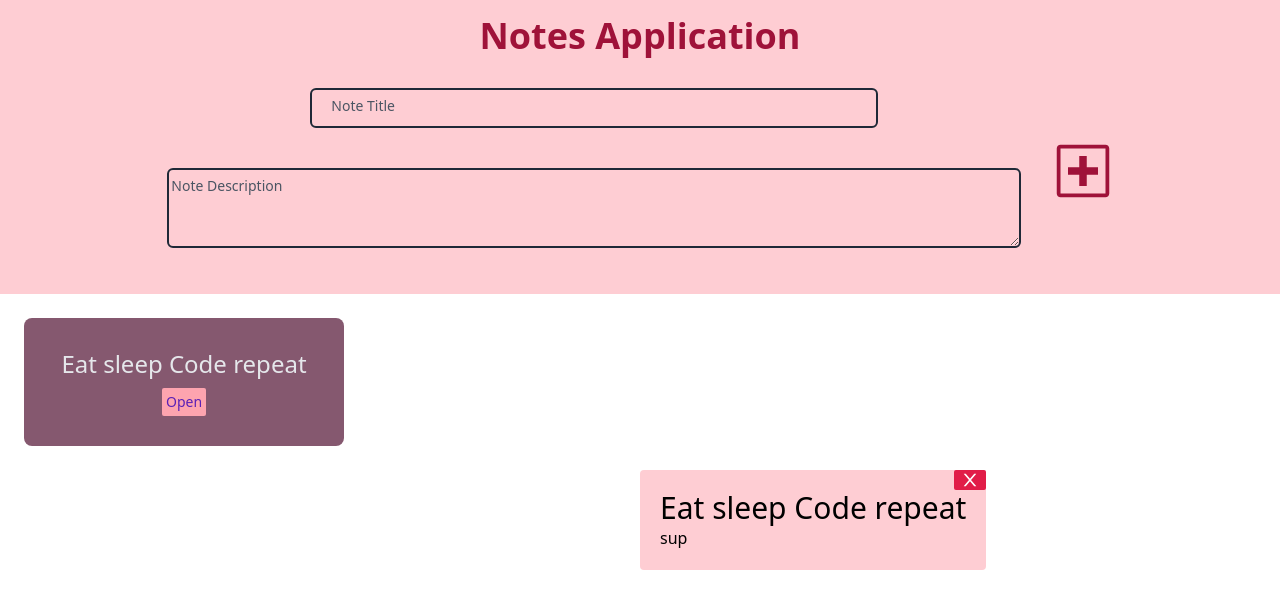
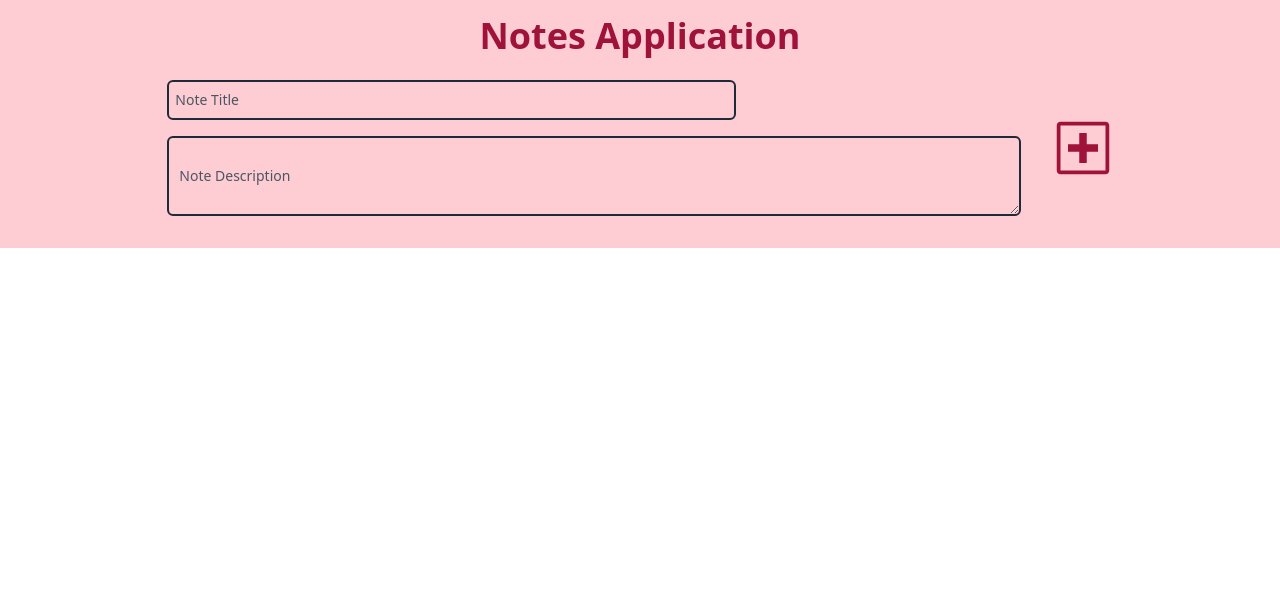
Before and after one commit to Sakif04/React_Note, a React (Vite) app: page / in a window 1280 px wide. Shown: the top 608 px of the page. Built offline with nearby package versions, Linux system fonts and the light colour scheme.

Commit message:
added most of the functionality and styling

```diff
--- a/src/App.tsx
+++ b/src/App.tsx
@@ -10,7 +10,7 @@ function App() {
       <div className="App">
         <Header />
         <AddNote />
-        <ModalList />
+        <ModalList className="note-list" />
       </div>
     </NoteProvider>
   )
--- a/src/assets/tailwind.css
+++ b/src/assets/tailwind.css
@@ -4,7 +4,9 @@
 
 
 @layer components{
-
+    .note-list{
+        @apply flex ;
+    }
     .header{
         @apply text-center bg-rose-200 h-10 text-4xl text-rose-800 font-bold py-4 font-sans;
     }
@@ -25,25 +27,27 @@
         @apply my-2 text-center relative;
     }
     .label{
-        @apply absolute top-6 rounded-sm px-1 text-gray-600 text-sm transition-all peer-focus-within:bg-rose-200;
+        @apply absolute  rounded-sm px-1 text-gray-600 text-sm transition-all bg-rose-200 z-20;
 
     }
     .label-desc{
-        @apply left-0;
+        @apply absolute duration-300 transform -translate-y-4 scale-75 top-2 z-10 origin-[0] px-2 left-1 ;
+        @apply peer-focus:px-2 peer-placeholder-shown:scale-100 peer-placeholder-shown:-translate-y-1/2 peer-placeholder-shown:top-1/2 peer-focus:top-2 peer-focus:scale-75 peer-focus:-translate-y-4 ;
     }
 
     .label-title{
-        @apply left-40 ml-0 ;
+        @apply left-1 ml-0 absolute duration-300 transform -translate-y-4 scale-75 top-2 z-10 origin-[0];
+        @apply peer-focus:px-2 peer-placeholder-shown:scale-100 peer-placeholder-shown:-translate-y-1/2 peer-placeholder-shown:top-1/2 peer-focus:top-2 peer-focus:scale-75 peer-focus:-translate-y-4 ;
     }
 
     .input{
-        @apply w-full text-gray-900 placeholder-transparent bg-rose-200 border-gray-800 border-2 rounded-md focus:outline-none focus:border-red-400 my-4 ;
+        @apply w-full p-2 text-gray-900 placeholder-transparent bg-rose-200 border-gray-800 border-2 rounded-md focus:outline-none focus:border-red-400 my-4 ;
     }
     .input-title{
         @apply h-10 w-2/3 ;
     }
     .input-desc{
-        @apply h-20 w-full;
+        @apply h-20 w-full peer-focus:-translate-y-4 left-1;
     }
     .btn-add{
         @apply text-6xl col-start-6 col-end-10 self-center text-rose-800 ;
@@ -57,13 +61,4 @@
     .delete_icon{
         @apply text-white text-xl ;
     }
-
 }
-.input:focus ~ label,
-.input:not(:placeholder-shown) ~ .label
-.input-desc:focus ~ .label-desc,
-.input-desc:not(:placeholder-shown) ~ .label-desc{
-  @apply transform;
-  @apply scale-75;
-  @apply -translate-y-5;
-}
--- a/src/components/AddNote.tsx
+++ b/src/components/AddNote.tsx
@@ -1,5 +1,5 @@
 import { stringify } from 'querystring';
-import React, { useContext } from 'react'
+import React, { ChangeEvent, useContext } from 'react'
 import { useState } from 'react';
 import NoteContext from '../context/NoteContext';
 import {GoDiffAdded} from 'react-icons/go';
@@ -8,13 +8,15 @@ import { noteType } from '../types/noteType.d';
 
 
 function AddNote() {
-    const [note, setNote] = useState({
+    const initialState={
         title:'',
         description:''
-    });
+    }
+
+    const [note, setNote] = useState(initialState);
 
     // get list from the context
-    const {noteList}=useContext(NoteContext);
+    const {noteList,updateNotelist}=useContext(NoteContext);
 
 
     const handleForm=(e:React.FormEvent<HTMLFormElement>)=>{
@@ -25,11 +27,16 @@ function AddNote() {
             [target.name]:target.value
         } ))
     }
+
     const handleSubmit =(e:React.FormEvent<HTMLFormElement>) =>{
         e.preventDefault();
         if(note.title==="" || note.description==="") return;
-        const newNote={...note,id:noteList.length+1}
-        noteList.push(newNote);
+        const newNote:noteType={...note,id:noteList.length+1};
+        noteList===[] && noteList.push(newNote)
+        let newNotelist=[...noteList,newNote];
+        updateNotelist(newNotelist);
+        localStorage.setItem("notes",JSON.stringify(newNotelist));
+        setNote(initialState)
         console.log(noteList);
     }
 
@@ -37,12 +44,12 @@ function AddNote() {
     <form className='note-add-form' onSubmit={handleSubmit}>
         <div className="inputs">
             <div className="title">
-                <input type="text" name="title" value={note.title}  className='peer input input-title' placeholder=' ' onChange={handleForm}/>
+                <input type="text" name="title" value={note.title}  className='block peer input input-title' placeholder=' ' onChange={handleForm}/>
                 <label htmlFor="title" className='label label-title'> Note Title</label>
             </div>
+
             <div className="description">
-
-                <textarea  name="description" className='peer input input-desc' value={note.description} placeholder=' '  onChange={handleForm}></textarea>
+                <textarea  name="description" className='block peer input input-desc' value={note.description} placeholder=' ' onChange={handleForm}></textarea>
                 <label htmlFor="description" className='label label-desc'> Note Description</label>
             </div>
         </div>
--- a/src/components/Modal.tsx
+++ b/src/components/Modal.tsx
@@ -9,11 +9,11 @@ type modalProp={
 }
 export default function Modal({title,description}:modalProp)  {
 
-    const [modalState,SetModal]=useState(true);
+    const [modalState,SetModal]=useState(false);
     const clickHandle=()=>SetModal((state)=>!state);
     const modal=(
     <React.Fragment>
-        <div className="modal">
+        <div className="modal" >
             <h1 className="text-3xl">
                 {title}
             </h1>
--- a/src/components/ModalList.tsx
+++ b/src/components/ModalList.tsx
@@ -1,9 +1,18 @@
-import React from 'react'
-import Modal from './Modal'
+import React, { useContext, useEffect } from 'react'
+import NoteContext from '../context/NoteContext';
+import { noteType } from '../types/noteType.d';
+import Modal from './Modal';
+
 
 function ModalList() {
+  const {noteList}=useContext(NoteContext);
+  useEffect(()=>{},[noteList]);
+
+  const data=noteList.map(note=><Modal title={note.title} key={note.id} description={note.description} />);
   return (
-    <Modal title={"Eat sleep Code repeat"} description={"sup"} />
+  <>
+    {data}
+  </>
   )
 }
 
--- a/src/context/NoteContext.tsx
+++ b/src/context/NoteContext.tsx
@@ -3,7 +3,11 @@ import{ noteType} from './../types/noteType.d'
 
 
 let noteList:noteType[]=[];
-const value={noteList}
-const NoteContext=createContext({noteList});
+
+const setNotelist:Function=()=> {}
+
+
+const value={noteList,setNotelist}
+const NoteContext=createContext(value);
 
 export default NoteContext;
--- a/src/context/NoteProvider.tsx
+++ b/src/context/NoteProvider.tsx
@@ -1,4 +1,4 @@
-import React from 'react';
+import React, { useState } from 'react';
 import { createContext } from 'react';
 import {noteType} from "./../types/noteType.d"
 import NoteContext from './NoteContext';
@@ -10,14 +10,17 @@ type NoteProps={
 
 
 export default function NoteProvider( {children}:NoteProps){
-  let noteList :noteType[]=[
-    {
-      id:1,
-      title:"eat Sleep Repeat",
-      description:"Burp during eating & Dream during sleep"
-    }
-  ];
-  const value={noteList}
+
+  let notes=[{id:0,title:'Dream Big',descripion:"koto je shopno"}];
+
+  const [noteList,setNotelist]=useState([]);
+
+  function updateNotelist(newNotelist:noteType[]){
+    setNotelist(newNotelist);
+    localStorage.setItem('notes',JSON.stringify(newNotelist));
+  }
+
+  const value={noteList,updateNotelist}
 
   return(
     <NoteContext.Provider value={value} >
--- a/src/types/noteType.d.tsx
+++ b/src/types/noteType.d.tsx
@@ -1,6 +1,6 @@
 
-export type noteType= {
+export type noteType={
     id:number,
     title:string,
     description:string
-}
+};
```
